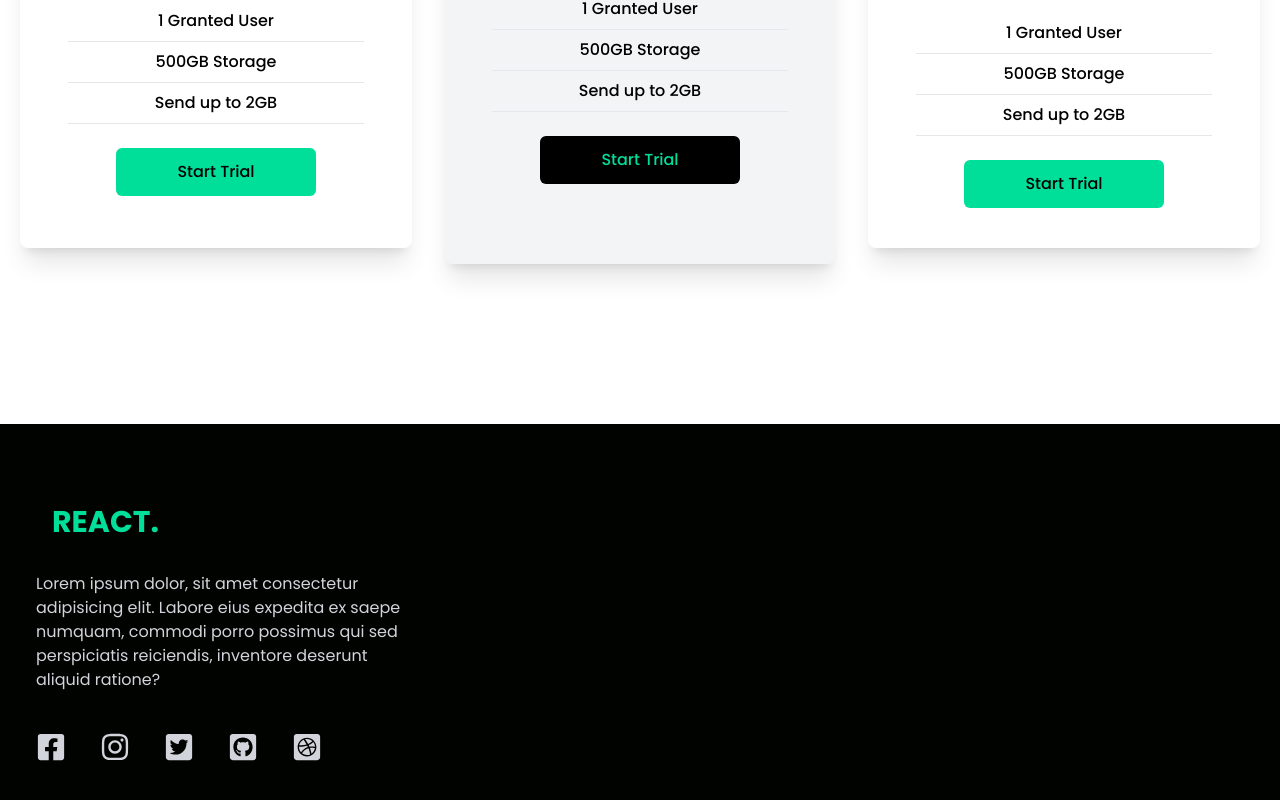
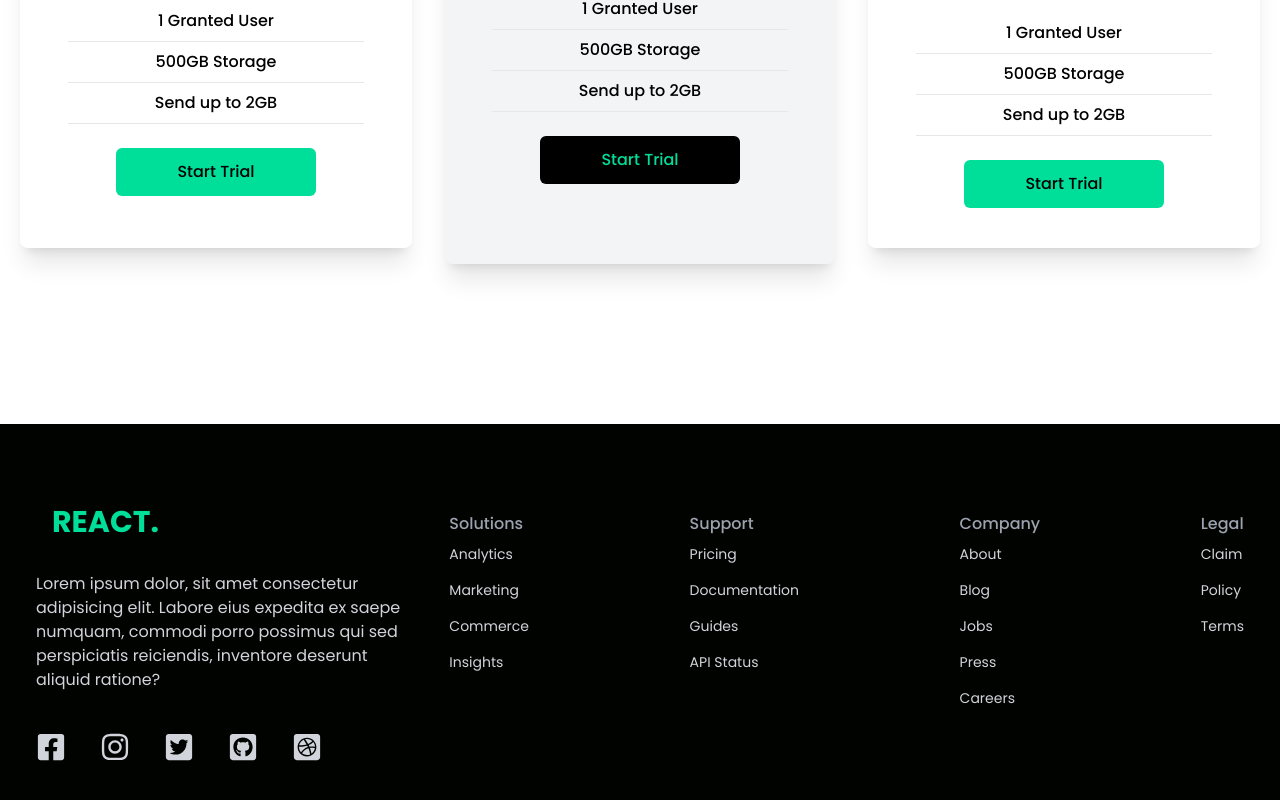
Before and after one commit to emmanuelcobbinah007/data-finance, a React (Create React App) app: page / in a window 1280 px wide. Shown: the part 2018-2818 px from the top of the page. Built offline with nearby package versions, Linux system fonts and the light colour scheme.

Commit message:
99% complete

```diff
--- a/src/components/Footer.jsx
+++ b/src/components/Footer.jsx
@@ -22,6 +22,44 @@
             <FaDribbbleSquare size={30} />
         </div>
         </div>
+        <div className='lg:col-span-2 flex justify-between mt-6'>
+        <div>
+            <h6 className='font-medium text-gray-400'>Solutions</h6>
+            <ul>
+                <li className='py-2 text-sm'>Analytics</li>
+                <li className='py-2 text-sm'>Marketing</li>
+                <li className='py-2 text-sm'>Commerce</li>
+                <li className='py-2 text-sm'>Insights</li>
+            </ul>
+        </div>
+        <div>
+            <h6 className='font-medium text-gray-400'>Support</h6>
+            <ul>
+                <li className='py-2 text-sm'>Pricing</li>
+                <li className='py-2 text-sm'>Documentation</li>
+                <li className='py-2 text-sm'>Guides</li>
+                <li className='py-2 text-sm'>API Status</li>
+            </ul>
+        </div>
+        <div>
+            <h6 className='font-medium text-gray-400'>Company</h6>
+            <ul>
+                <li className='py-2 text-sm'>About</li>
+                <li className='py-2 text-sm'>Blog</li>
+                <li className='py-2 text-sm'>Jobs</li>
+                <li className='py-2 text-sm'>Press</li>
+                <li className='py-2 text-sm'>Careers</li>
+            </ul>
+        </div>
+        <div>
+            <h6 className='font-medium text-gray-400'>Legal</h6>
+            <ul>
+                <li className='py-2 text-sm'>Claim</li>
+                <li className='py-2 text-sm'>Policy</li>
+                <li className='py-2 text-sm'>Terms</li>
+            </ul>
+        </div>
+        </div>
     </div>
   )
 }
```
